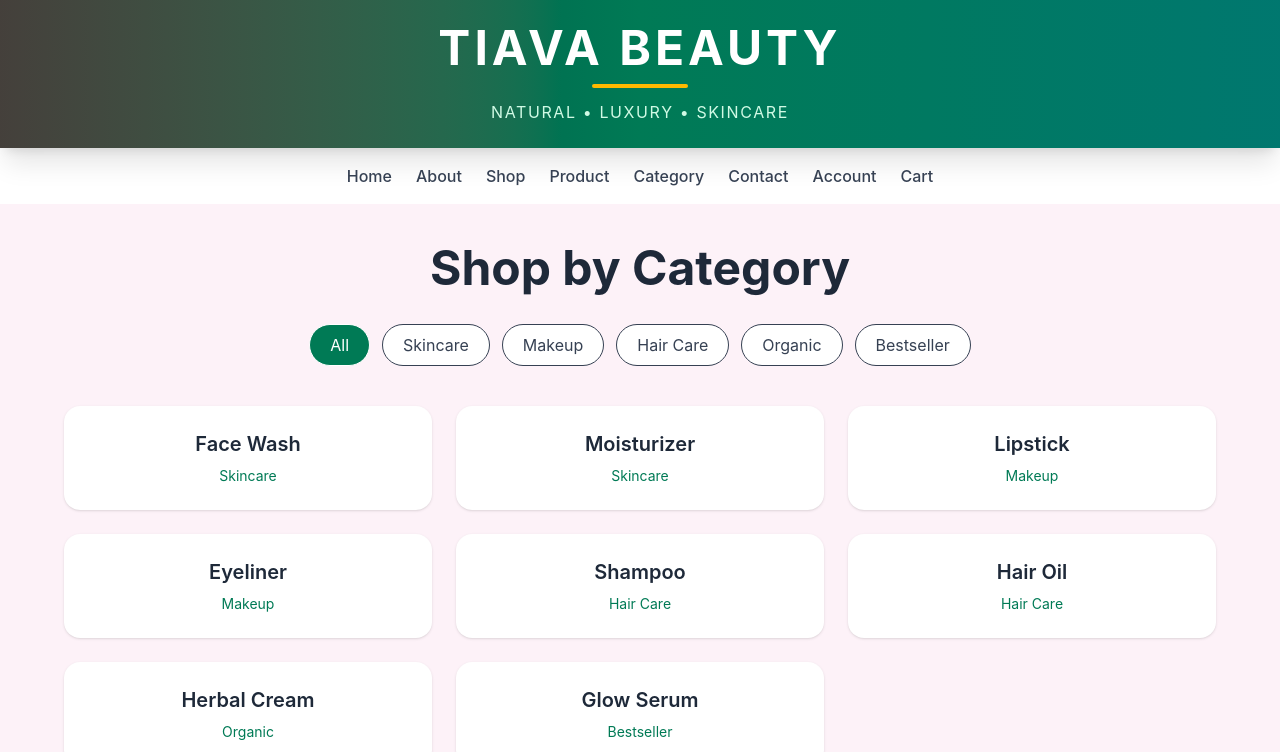
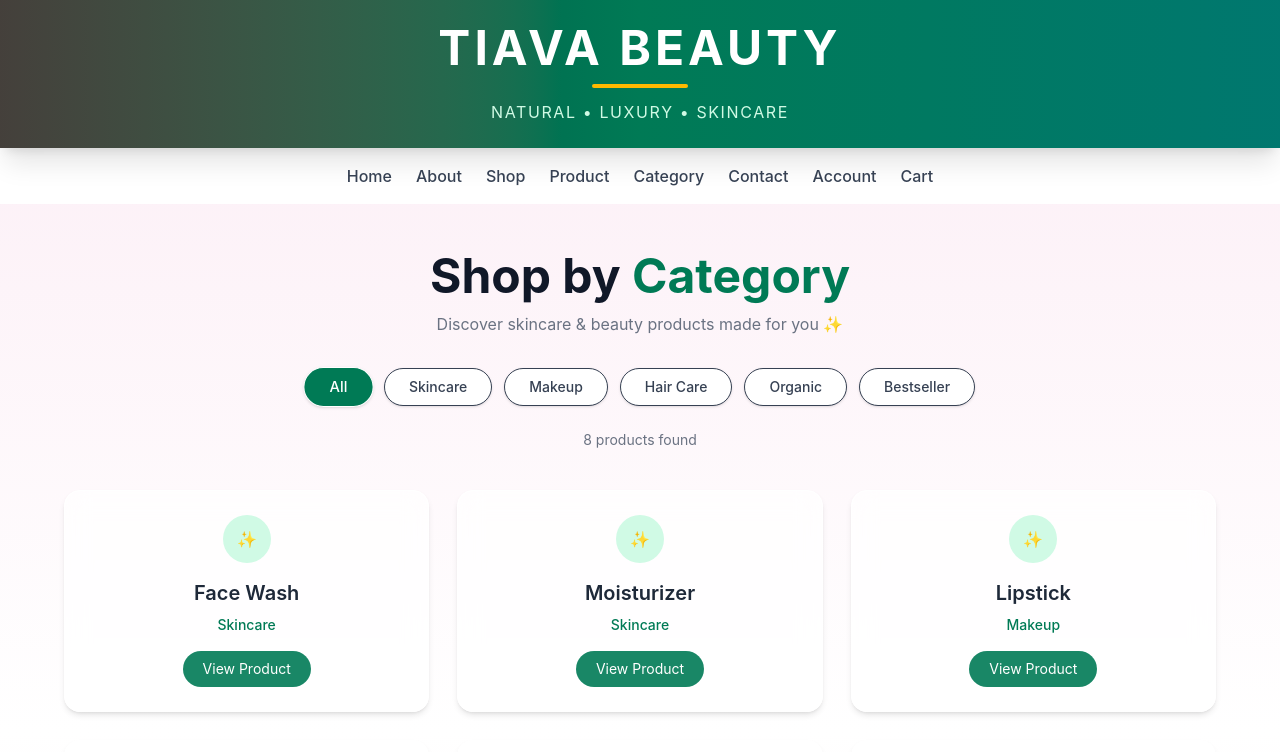
Before and after one commit to muskankoundal143-prog/cosmetics, a React (Vite) app: page /category-pages in a window 1280 px wide. Shown: the top 752 px of the page. Built offline with nearby package versions, Linux system fonts and the light colour scheme.

Commit message:
cateory new section

```diff
--- a/src/Components/dataa.js
+++ /dev/null
@@ -1,22 +0,0 @@
-
-const shop = [
-  {
-    id: 1,
-    name: "Nike Running Shoes",
-    price: 2499,
-    image: "https://images.unsplash.com/photo-1542291026-7eec264c27ff",
-  },
-  {
-    id: 2,
-    name: "Smart Watch",
-    price: 3999,
-    image: "https://images.unsplash.com/photo-1523275335684-37898b6baf30",
-  },
-  {
-    id: 3,
-    name: "Wireless Headphones",
-    price: 1999,
-    image: "https://images.unsplash.com/photo-1505740420928-5e560c06d30e",
-  },
-];
-export default shop;
--- a/src/Pages/Account.jsx
+++ b/src/Pages/Account.jsx
@@ -23,7 +23,7 @@ const Account = () => {
             </h2>
             <p className="text-gray-500 text-sm">tiava123@gmail.com</p>
 
-            <span className="inline-block mt-2 px-3 py-1 text-xs bg-emerald-100 text-emerald-700 rounded-full">
+    <span className="inline-block mt-2 px-3 py-1 text-xs bg-emerald-100 text-emerald-700 rounded-full">
               Premium Member
             </span>
           </div>
@@ -44,7 +44,7 @@ const Account = () => {
           </div>
 
           <div className="p-4 rounded-xl bg-gray-50 hover:bg-gray-100 cursor-pointer transition flex justify-between items-center">
-            <span className="font-medium text-gray-700">Settings</span>
+         <span className="font-medium text-gray-700">Settings</span>
 
           </div>
 
--- a/src/Pages/Category.jsx
+++ b/src/Pages/Category.jsx
@@ -29,23 +29,29 @@ const CategoryPage = () => {
       : products.filter((p) => p.category === selected);
 
   return (
-    <div className="bg-pink-50 min-h-screen px-4 py-10">
+    <div className="min-h-screen bg-gradient-to-b from-pink-50 via-white to-rose-50 px-4 py-12">
 
-      <h1 className="text-3xl md:text-5xl font-bold text-center text-gray-800">
-        Shop by Category
+      {/* TITLE */}
+      <h1 className="text-3xl md:text-5xl font-bold text-center text-gray-900">
+        Shop by <span className="text-emerald-700">Category</span>
       </h1>
 
+      <p className="text-center text-gray-500 mt-3">
+        Discover skincare & beauty products made for you ✨
+      </p>
 
+      {/* CATEGORY BUTTONS */}
       <div className="flex flex-wrap justify-center gap-3 mt-8">
 
         {categories.map((cat, i) => (
           <button
             key={i}
             onClick={() => setSelected(cat)}
-            className={`px-5 py-2 rounded-full border transition ${
+            className={`px-6 py-2 rounded-full text-sm font-medium transition-all duration-300 border shadow-sm
+              ${
                 selected === cat
-                ? "bg-emerald-700 text-white"
-                : "bg-white text-gray-700 hover:bg-emerald-100"
+                  ? "bg-emerald-700 text-white scale-105 shadow-md"
+                  : "bg-white text-gray-700 hover:bg-emerald-50"
               }`}
           >
             {cat}
@@ -54,22 +60,45 @@ const CategoryPage = () => {
 
       </div>
 
+      {/* PRODUCT COUNT */}
+      <p className="text-center text-sm text-gray-500 mt-6">
+        {filteredProducts.length} products found
+      </p>
 
-      <div className="grid grid-cols-1 sm:grid-cols-2 md:grid-cols-3 gap-6 mt-10 max-w-6xl mx-auto">
+      {/* PRODUCTS */}
+      <div className="grid grid-cols-1 sm:grid-cols-2 md:grid-cols-3 gap-7 mt-10 max-w-6xl mx-auto">
 
-        {filteredProducts.map((item) => (
+        {filteredProducts.length === 0 ? (
+          <div className="col-span-full text-center text-gray-500">
+            No products found 😢
+          </div>
+        ) : (
+          filteredProducts.map((item) => (
             <div
               key={item.id}
-            className="bg-white p-6 rounded-2xl shadow hover:shadow-lg transition text-center"
+              className="group bg-white/70 backdrop-blur-md border border-white shadow-md rounded-2xl p-6 text-center transition-all duration-300 hover:-translate-y-2 hover:shadow-xl"
             >
+
+              {/* ICON CIRCLE */}
+              <div className="w-12 h-12 mx-auto mb-4 rounded-full bg-emerald-100 flex items-center justify-center group-hover:scale-110 transition">
+                ✨
+              </div>
+
               <h2 className="text-xl font-semibold text-gray-800">
                 {item.name}
               </h2>
-            <p className="text-emerald-700 mt-2 text-sm">
+
+              <p className="text-emerald-700 mt-2 text-sm font-medium">
                 {item.category}
               </p>
+
+              <button className="mt-4 text-sm text-white bg-emerald-700 px-5 py-2 rounded-full opacity-90 group-hover:opacity-100">
+                View Product
+              </button>
+
             </div>
-        ))}
+          ))
+        )}
 
       </div>
     </div>
--- a/src/Pages/Home.jsx
+++ b/src/Pages/Home.jsx
@@ -1,24 +1,22 @@
-import React, { useEffect, useState } from "react";
+import React, { useEffect, useRef, useState } from "react";
 import User from "./User";
 
 const Home = () => {
-//   const[count,setCount]=useState(0)
-//   const[data,setData]=useState(0)
-//   useEffect(()=>{
-//     setTimeout(()=>{
-//       setCount(count)
+  const[data,setData]=useState([])
+  useEffect(()=>{
+    fetch("https://jsonplaceholder.typicode.com/users")
+    .then((res)=>res.json())
+    .then((data)=>setData(data))
+          .catch((error) => console.log(error));
 
-//     },[data])
-
-//   })
-//   const handleClick=()=>{
-//   setData(data)
-// }
+  },[])
   return (
     <>
-    {/* <h1>{count}</h1>
-    <h2 >{data}</h2>
-    <button onClick={handleClick}>Inc</button> */}
+    {data.map((e)=>(
+      <p key={e.id}>{e.name}{e.email}</p>
+    ))}
+
+
       <section className="relative overflow-hidden bg-gradient-to-r from-emerald-50 via-white to-teal-50 py-16 md:py-20">
 
         <div className="absolute top-0 left-0 w-56 md:w-72 h-56 md:h-72 bg-emerald-200 rounded-full blur-3xl opacity-30"></div>
@@ -48,13 +46,13 @@ const Home = () => {
 
               <div className="mt-6 flex flex-wrap justify-center md:justify-start gap-2">
                 <div className="bg-white px-3 py-2 rounded-lg shadow text-xs md:text-sm">
-            🌿 Natural
+                   Natural
                 </div>
                 <div className="bg-white px-3 py-2 rounded-lg shadow text-xs md:text-sm">
-            🧴 Tested
+                   Tested
                 </div>
                 <div className="bg-white px-3 py-2 rounded-lg shadow text-xs md:text-sm">
-            💖 Cruelty Free
+                   Cruelty Free
                 </div>
               </div>
 
@@ -183,7 +181,7 @@ const Home = () => {
           <div className="grid md:grid-cols-4 gap-8">
 
             <div className="bg-white p-6 rounded-xl shadow text-center">
-        <div className="text-4xl mb-4">🌿</div>
+
               <h3 className="text-xl font-semibold text-gray-800">
                 Natural Ingredients
               </h3>
@@ -193,7 +191,7 @@ const Home = () => {
             </div>
 
             <div className="bg-white p-6 rounded-xl shadow text-center">
-        <div className="text-4xl mb-4">✨</div>
+
               <h3 className="text-xl font-semibold text-gray-800">
                 Premium Quality
               </h3>
@@ -203,7 +201,7 @@ const Home = () => {
             </div>
 
             <div className="bg-white p-6 rounded-xl shadow text-center">
-        <div className="text-4xl mb-4">🧴</div>
+
               <h3 className="text-xl font-semibold text-gray-800">
                 All Skin Types
               </h3>
@@ -213,7 +211,7 @@ const Home = () => {
             </div>
 
             <div className="bg-white p-6 rounded-xl shadow text-center">
-        <div className="text-4xl mb-4">💖</div>
+
               <h3 className="text-xl font-semibold text-gray-800">
                 Customer Loved
               </h3>
@@ -258,6 +256,6 @@ const Home = () => {
       </section>
     </>
   );
-};
+}
 
 export default Home;
```
Lines whose indentation alone changed are shown as unchanged.
